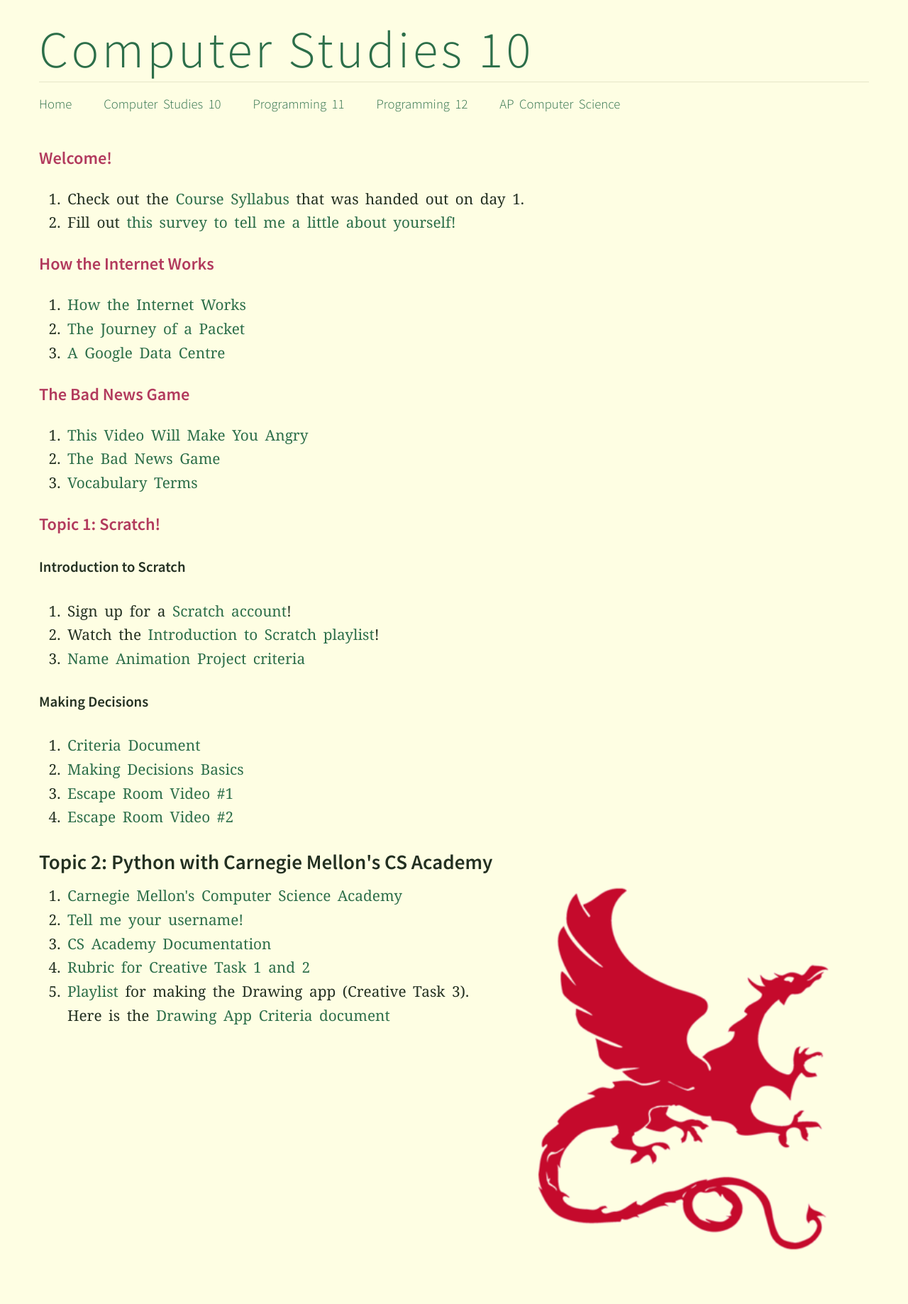
After one commit to lenpelletier/website, a PHP site: page /__v.html in a window 1280 px wide. The commit adds this page. Shown: the whole page at 71% size. Run offline with PHP 8.4, Linux system fonts and the light colour scheme.

Commit message:
Add files via upload

```diff
--- /dev/null
+++ b/__v.html
@@ -0,0 +1,199 @@
+<!DOCTYPE html>
+<html lang="en" data-scheme="minty-breeze" data-theme="light">
+<head>
+  <meta charset="UTF-8">
+  <meta name="viewport" content="width=device-width, initial-scale=1.0">
+	<title>Computer Studies 10</title>
+	<link rel="stylesheet" type="text/css" href="css/style.css">
+	<link href='https://fonts.googleapis.com/css?family=Source+Sans+Pro:300,400,600,400italic|Source+Code+Pro:400,600' rel='stylesheet' type='text/css'>
+</head>
+
+<body>
+  <div id="wrapper">
+    <header>
+      <h1><a href="http://lordbyng.net/compsci">Computer Studies 10</a></h1>
+    </header>
+
+		<nav>
+			<ul>
+				<li><a href="index.html">Home</a></li>
+				<li><a href="cs10.html">Computer Studies 10</a></li>
+				<li><a href="prog11.html">Programming 11</a></li>
+				<li><a href="prog12.html">Programming 12</a></li>
+				<li><a href="ap.html">AP Computer Science</a></li>
+			</ul>
+		</nav>
+
+    <div class="page-content" id="main-content">
+
+		<h3>Welcome!</h3>
+		<ol>
+			<li>Check out the <a href="https://docs.google.com/document/d/1LlOXUQ3S4ue6eKsEfpykdKqnIjjGDX4-H9XOodRx5rI/edit?usp=sharing" target="_blank">Course Syllabus</a> that was handed out on day 1.</li>
+			<li>Fill out <a href="https://forms.office.com/r/6SNh60BNPC" target="_blank">this survey to tell me a little about yourself!</a></li>
+		</ol>
+
+
+
+  	<h3>How the Internet Works</h3>
+  	<ol>
+    	<li><a href="https://www.youtube.com/watch?v=TNQsmPf24go" target="_blank">How the Internet Works</a></li>
+    	<li><a href="https://www.youtube.com/watch?v=ewrBalT_eBM" target="_blank">The Journey of a Packet</a></li>
+    	<li><a href="https://youtu.be/XZmGGAbHqa0" target="_blank">A Google Data Centre</a></li>
+  	</ol>
+
+		<h3>The Bad News Game</h3>
+  	<ol>
+  	  <li><a href="https://www.youtube.com/watch?v=rE3j_RHkqJc" target="_blank">This Video Will Make You Angry</a></li>
+  	  <li><a href="https://www.getbadnews.com/en" target="_blank">The Bad News Game</a></li>
+  	  <li><a href="https://docs.google.com/document/d/1S029vV1III-Hmn_DS0A1APNhlmgwNjdVk0qWDtUOZRY/edit?usp=sharing" target="_blank">Vocabulary Terms</a></li>
+  	</ol>
+
+
+		<h3>Topic 1: Scratch!</h3>
+
+		<h4>Introduction to Scratch</h4>
+		<ol>
+			<li>Sign up for a <a href="https://www.scratch.mit.edu" target="_blank">Scratch account</a>!</li>
+			<li>Watch the <a href="https://youtube.com/playlist?list=PL__Tph-7Dyp1RNLin_iIAxoorRN0PEniK&si=micz-hu8qXckvyri" target="_blank">Introduction to Scratch playlist</a>!</li>
+			<li><a href="https://docs.google.com/document/d/1W4SLIGfV5DoPORL3Sn268JybyPMbq-3gp74IpLlWtbY/edit?usp=sharing" target="_blank">Name Animation Project criteria</a></li>
+		</ol>
+
+		<h4>Making Decisions</h4>
+		<ol>
+			<li><a href="https://docs.google.com/document/d/11sELinqkU0NKfodNFGpm1hTIA4lxANh7fcqCNVLItXE/edit?usp=sharing" target="_blank">Criteria Document</a></li>
+			<li><a href="https://youtu.be/kVxkWRG0nTQ" target="_blank">Making Decisions Basics</a></li>
+			<li><a href="https://youtu.be/b0e5zUXZKlQ" target="_blank">Escape Room Video #1</a></li>
+			<li><a href="https://youtu.be/rvlbdN3rtaI" target="_blank">Escape Room Video #2</a></li>
+
+		</ol>
+
+
+<!--
+		<h2>Topic 0: Presentations With Canva</h2>
+		<ol>
+			<li>Sign up for a
+			<a href="https://www.canva.com" target="_blank">Canva account</a> using your @learn.vsb.bc.ca email address. You can use this
+			<a href="https://https://www.canva.com/brand/join?token=amAoWb1Hk0pUL6upVJc9BQ&brandingVariant=edu&referrer=team-invite" target="_blank">join link to upgrade your account to Canva education</a> for free!
+			</li>
+			<li>Let's make a presentation all about you! Check out the
+			<a href="https://docs.google.com/document/d/1PFcJS9rWzFIehnZn_NIHYneYBMf_FUmYUCevF99lO3o/edit?usp=sharing" target="_blank">criteria document</a> and the <a href="https://docs.google.com/document/d/1KUjqHrM_G6IjlnLvvgIazgmuzkyIVPa2ewV0QDpFyQQ/edit?usp=sharing" target="_blank">marking rubric</a>!</li>
+				<!--<li>Fill out this <a href="https://forms.office.com/Pages/ResponsePage.aspx?id=WC6KCzB7CEq6t9dVWeDjpcq8YNrVXcVDqp_Y0b5iw2VUNlhCQlMxU1FRVzRHVEJBSjdETUNBVDUzMi4u" target="_blank">self evaluation form</a> to reflect on this experience and let me know how you think you did.</li>
+		</ol>
+-->
+<!--
+    <h3>The History of Video Games</h3>
+		<ol>
+	  	<li><a href="https://photos.app.goo.gl/ZV5Ud8TeLbVL1hh79">Our notes</a>!</li>
+	  	<li>Here are some recreations of famous video games:
+	  		<a href="https://merijjeyn.github.io/spacewar_web/" target="_blank">Spacewar</a>,
+	  		<a href="https://sethclydesdale.github.io/browser-pong/" target="_blank">Pong,
+	  		<a href="https://www.coolmathgames.com/0-atari-breakout" target="_blank">Breakout</a>,
+	  		<a href="https://buckyz.github.io/SpaceInvaders/" target="_blank">Space Invaders</a>,
+	  		<a href="https://masonicgit.github.io/pacman/" target="_blank">PacMan</a>,
+	  		<a href="" target="_blank">Donkey Kong</a>!</li>
+	  </ol>
+
+    	<h3>The Bad News Game</h3>
+    	<ol>
+    	  <li><a href="https://www.youtube.com/watch?v=rE3j_RHkqJc" target="_blank">This Video Will Make You Angry</a></li>
+    	  <li><a href="https://www.getbadnews.com/en" target="_blank">The Bad News Game</a></li>
+    	  <li><a href="https://docs.google.com/document/d/1S029vV1III-Hmn_DS0A1APNhlmgwNjdVk0qWDtUOZRY/edit?usp=sharing" target="_blank">Vocabulary Terms</a></li>
+    	</ol>
+
+	  	<h3>How the Internet Works</h3>
+	  	<ol>
+	    	<li><a href="https://www.youtube.com/watch?v=TNQsmPf24go" target="_blank">How the Internet Works</a></li>
+	    	<li><a href="https://www.youtube.com/watch?v=ewrBalT_eBM" target="_blank">The Journey of a Packet</a></li>
+	    	<li><a href="https://youtu.be/XZmGGAbHqa0" target="_blank">A Google Data Centre</a></li>
+	  	</ol>
+
+		<h3>Quantum Computers</h3>
+		<ol>
+			<li><a href="https://youtu.be/e3fz3dqhN44?si=61PJvVkWTTFdR558" target="_blank">What is Quantum Computing?</a></li>
+			<li><a href="https://youtu.be/61uvXxbhuzU?si=p9EkwqFIiobxtClw" target="_blank">Google's New Willow Chip</a></li>
+		</ol>
+
+			<h2>Topic 1: Programming with Arcade.MakeCode</h2>
+
+			<h3>First Steps</h3>
+			<ol>
+				<li>Video: <a href="https://www.youtube.com/watch?v=EGQh5SZctaE" target="_blank">What is a Programming Langauge?</a></li>
+				<li>Video: <a href="https://www.youtube.com/watch?v=_Mwc1gc77dc" target="_blank">Why Universities are Using Block Languages</a></li>
+				<li>Programming Game: <a href="https://arcade.makecode.com/74836-65792-71541-17446" target="_blank">Asphodel</a>
+				<li>Make an account at <a href="https://arcade.makecode.com/" target="_blank">arcade.makecode.com</a>!</li>
+			</ol>
+
+			<h3>Skillmap 1: For Beginners</h3>
+			<div class="content-row">
+				<ol>
+					<li>Visit the <a href="https://arcade.makecode.com/--skillmap#beginner" target="_blank">Beginner's Skill map</a>. Start at the very top!</li>
+					<li>Take notes on the <a href="https://docs.google.com/document/d/1Iw72IEY7NRlNpnkkJC8R56TAcr_alpqW9PeFpZ0g7I4/edit?usp=sharing" target="_blank">guided note sheet</a> (paper version provided in class)</li>
+					<li>Fill out this <a href="files/Scavenger Hunt Assignment.pdf" target="_blank">Scavenger Hunt</a> by naming the parts of the MakeCode workspace and graphic editor.</li>
+				</ol>
+				<img src="img/skillpath1.jpg" alt="Skillmap 1" />
+			</div>
+
+			<h3>Skillmap 2 & 3: Clicker Game & Dino Hoard</h3>
+			<div class="content-row">
+				<ol>
+					<li>Visit the <a href="https://arcade.makecode.com/--skillmap#beginner" target="_blank">Beginner's Skill map</a>. Go through the bottom 2 islands (Clicker Game and Dino Hoard), completing the entire skill map!</li>
+					<li>Fill out this <a href="https://docs.google.com/document/d/1EBtDIrPR5Tl95mPs9hQIJ6_onabwURBGP51WAB-6DIk/edit?usp=sharing" target="_blank">Note Taking Sheet</a>.</li>
+				</ol>
+				<img src="img/skillpath2.jpg" alt="Skillmap 2 & 3" />
+			</div>
+
+			<h3>Project 1: Recreate a Scene</h3>
+			<div class="content-row">
+				<p>After completing the three islands of the Beginner Skill Map, try creating an animation that recreates a fun scene from a movie, video game, or show. <a href="https://docs.google.com/document/d/1fxGtLzTqmYHz94OSHrPXKxTrSbeMKkt8vPLa-c4hPZM/edit?usp=sharing" target="_blank">Here is the criteria</a>!</p>
+				<img src="img/project 1 animation.jpg" alt="Animation Project" />
+			</div>
+
+
+			<h3>Project 2: Quiz Game</h3>
+			<div class="content-row">
+				<ol>
+					<li><a href="https://youtu.be/bq111ivZBHs" target="_blank">YouTube video lesson</a> about the quiz game.</li>
+					<li><b>Project 3: Quiz game</b> In this project, we will be experimenting with IF statements, boolean comparisons, variables, and functions to create a simple quiz game. Check out the <a href="https://docs.google.com/document/d/1GejIWxHhqylgtznTgedDxONRaQaDfBlTG-p9eEqGzcY/edit?usp=sharing" target="_blank">criteria document</a>.</li>
+				</ol>
+				<img src="img/project 2 quiz game.jpg" alt="Animation Project" />
+		  </div>
+
+			<h3>Project 3: Platformer</h3>
+			<div class="content-row">
+			  <ol>
+				  <li><a href="https://arcade.makecode.com/--skillmap#jungle" target="_blank">Jungle Jump Tutorial</a></li>
+				  <li>Video 1: <a href="https://youtu.be/MnpgnGnUPc0" target="_blank">Making Levels with Tile Maps</a></li>
+					<li>Video 2: <a href="https://youtu.be/Nm_QN_Cwyoo" target="_blank">Player Characters with Gravity</a></li>
+					<li>Video 3: <a href="https://youtu.be/F8X2wDwKWbM" target="_blank">Dangerous Terrain</a></li>
+					<li>Video 4: <a href="https://youtu.be/bbzuZAsbYBg" target="_blank">Placing Multiple Sprites (aka Coins)</a></li>
+					<li>Video 5: <a href="https://youtu.be/OFH6zhaxxtk" target="_blank">Adding Powerups</a> </li>
+					<li>Video 6: <a href="https://youtu.be/0LzRE8tRS8I" target="_blank">Patrolling Enemies</a> </li>
+					<li>Video 7: <a href="https://youtu.be/LfpyDoaJrDE" target="_blank">Watching Enemies</a> </li><br>
+					<li><b>Note:</b> Use this extension to <a href="https://github.com/jwunderl/arcade-sprite-util" target="_blank">Calculate Distance Between Sprites</a></li>
+					<li>Video 8: <a href="https://youtu.be/KpIwXNeQ05I" target="_blank">Switching Levels</a> </li>
+					<li><a href="https://docs.google.com/document/d/1gPMrisMzX0nwpPv27apFApQqq_doM63dcg1Z8Z1hGdE/edit?usp=sharing" target="_blank">Criteria Document</a></li>
+			  </ol>
+			  <img src="img/jungle jump platformer.jpg" alt="Jungle Jump Platformer" />
+		  </div>
+
+-->
+      <h2>Topic 2: Python with Carnegie Mellon's CS Academy</h2>
+
+      <div class="content-row">
+			  <ol>
+				  <li><a href="https://academy.cs.cmu.edu/" target="_blank">Carnegie Mellon's Computer Science Academy</a></li>
+				  <li><a href="https://docs.google.com/forms/d/e/1FAIpQLSeBSHl1ci_ztYyBKwFDybAdyUB9U_md4Y3Uj4RlPVqSNzwriw/viewform?usp=dialog"
+				  	     target="_blank">Tell me your username!</a></li>
+				  <li><a href="https://academy.cs.cmu.edu/docs" target="_blank">CS Academy Documentation</a></li>
+          <li><a href="https://docs.google.com/document/d/1NrriWFZ_0umYtZGgZs0haVSrch3V1okzFFMzWnZOOm4/edit?usp=sharing" target="_blank">Rubric for Creative Task 1 and 2</a></li>
+          <li><a href="https://www.youtube.com/playlist?list=PL__Tph-7Dyp346jX6SHVvASLLel1M6sVu" target="_blank">Playlist</a> for making the Drawing app (Creative Task 3). Here is the <a href="https://docs.google.com/document/d/1MjkXRoBqh5A8Abhyeta3UhbMtlzGMvlnWsG2PHO8SFU/edit?usp=sharing" target="_blank">Drawing App Criteria document</a></li>
+        </ol>
+			  <center><img src="img/cmu_cs_academy.png" alt="CMU CS Academy Logo" width="150px"/></center>
+		  </div>
+
+
+		</div>
+
+    </div>
+ </body>
+</html>
--- a/css/style.css
+++ b/css/style.css
@@ -78,7 +78,7 @@
   --color-text: #2b2d42;
   --color-title: #2b2d42;
   --color-strong: #2b2d42;
-  --color-heading: #176a78;
+  --color-heading: #c2410c;
   --color-link: #106776;
   --color-link-hover: #2b2d42;
   --color-nav-link: #176a78;
@@ -93,7 +93,7 @@
   --color-text: #eef2f4;
   --color-title: #f8f7f9;
   --color-strong: #ffffff;
-  --color-heading: #92dce5;
+  --color-heading: #f4a261;
   --color-link: #92dce5;
   --color-link-hover: #c4ecf1;
   --color-nav-link: #92dce5;
@@ -140,7 +140,7 @@
   --color-text: #4a2519;
   --color-title: #5e3023;
   --color-strong: #5e3023;
-  --color-heading: #8a4b28;
+  --color-heading: #4c6b2c;
   --color-link: #824627;
   --color-link-hover: #5e3023;
   --color-nav-link: #824627;
@@ -155,7 +155,7 @@
   --color-text: #f0e6d8;
   --color-title: #f3e9dc;
   --color-strong: #ffffff;
-  --color-heading: #d69a63;
+  --color-heading: #a3c065;
   --color-link: #d99e68;
   --color-link-hover: #f0c9a0;
   --color-nav-link: #d99e68;
@@ -171,7 +171,7 @@
   --color-text: #2b2b2b;
   --color-title: #1f1f1f;
   --color-strong: #1a1a1a;
-  --color-heading: #0c8f76;
+  --color-heading: #a01672;
   --color-link: #0a7c66;
   --color-link-hover: #2b2b2b;
   --color-nav-link: #0a7c66;
@@ -186,7 +186,7 @@
   --color-text: #f0f0ef;
   --color-title: #fcfaf9;
   --color-strong: #ffffff;
-  --color-heading: #48e5c2;
+  --color-heading: #ff5fd2;
   --color-link: #48e5c2;
   --color-link-hover: #8af0dc;
   --color-nav-link: #48e5c2;
@@ -202,7 +202,7 @@
   --color-text: #273043;
   --color-title: #273043;
   --color-strong: #1c2331;
-  --color-heading: #454e6d;
+  --color-heading: #a1385a;
   --color-link: #3f4966;
   --color-link-hover: #273043;
   --color-nav-link: #3f4966;
@@ -217,7 +217,7 @@
   --color-text: #e7eaf0;
   --color-title: #eff6ee;
   --color-strong: #ffffff;
-  --color-heading: #aab0c6;
+  --color-heading: #e08aa0;
   --color-link: #aab0c6;
   --color-link-hover: #d3d7e2;
   --color-nav-link: #aab0c6;
@@ -233,7 +233,7 @@
   --color-text: #233021;
   --color-title: #2c6e49;
   --color-strong: #1e2a1c;
-  --color-heading: #26603f;
+  --color-heading: #b23a5d;
   --color-link: #2c6e49;
   --color-link-hover: #1f5236;
   --color-nav-link: #2c6e49;
@@ -248,7 +248,7 @@
   --color-text: #eef0dd;
   --color-title: #fefee3;
   --color-strong: #ffffff;
-  --color-heading: #86cf9d;
+  --color-heading: #f0a1c0;
   --color-link: #86cf9d;
   --color-link-hover: #b6e6c4;
   --color-nav-link: #86cf9d;
```
Also changed, not shown: __v2.html (added, +199 -0 lines).
